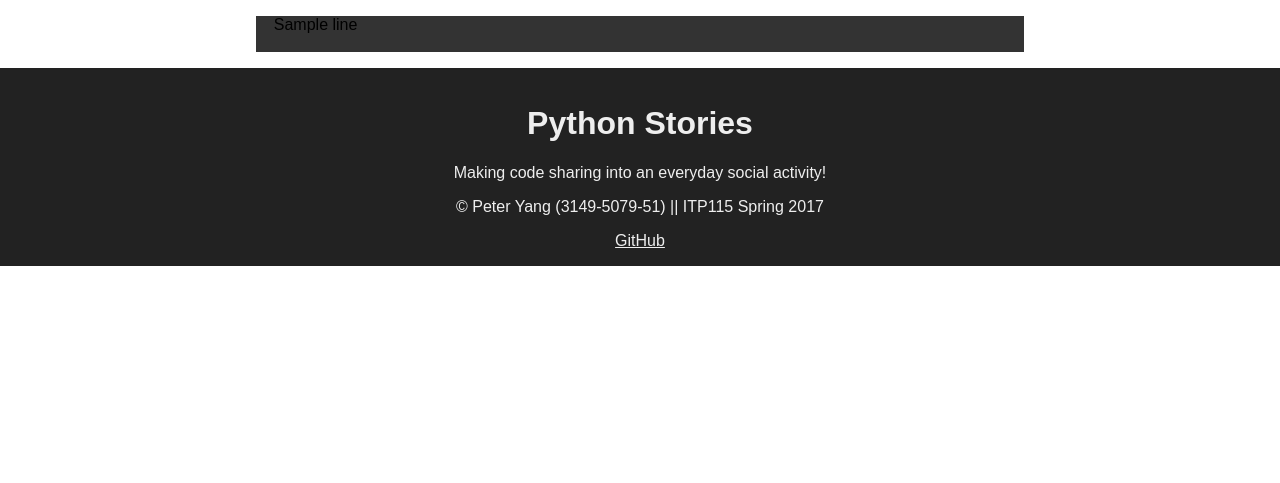
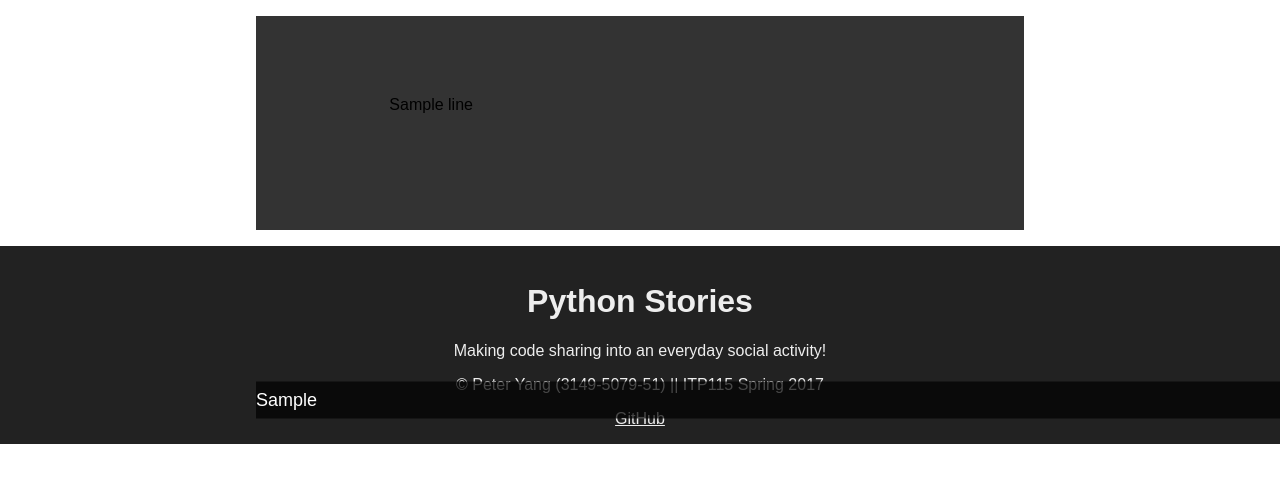
Before and after one commit to PeterYang1625/PyStories, a Flask app: template templates/stories_components.html in a window 1280 px wide; the page is wider, and only the part inside the window is pictured. Shown: the top 483 px of that part. Run offline with Flask 2, Linux system fonts and the light colour scheme; the template is opened without the code that fills it: most values are stand-ins (such as "Sample title", 1, 10 or a date in 2020); parts of the project's set-up code (start-up, migrations or seed data) failed here and were passed over; some libraries are stand-ins or nearby versions.

Commit message:
Second commit

```diff
--- a/main.py
+++ b/main.py
@@ -10,15 +10,31 @@
 
 @app.route("/feed", methods=["GET", "POST"])
 def userFeed():
+    # Post UID of the feed we want to view
     if request.method == "POST":
-        linesOfCode = []
-        with open("userdata/peter/A3.py", "r") as file:
-            for line in file:
-                line = line.rstrip()
-                linesOfCode.append(line)
-        return render_template("stories_components.html", code=linesOfCode)
+        userID = int(request.form.get("uid"))
+        # Yes this is our stand in for not having SQL
+        from UserList import UserList
+        # Get the appropriate UserByID and then get that storyList
+        targetUser = UserList.getUserByID(userID)
+        storyList = []
+        if not targetUser:
+            print(userID)
+            print("Debug: POSTed user id does not exist")
+        else:
+            storyList = targetUser.getStoryList()
+
+        return render_template(
+            "stories_components.html",
+            storyList=storyList,
+            username=targetUser.getName()
+        )
     else:
-        pass
+        # Else this is a GET request. Under normal circumstances, coming to
+        # feed should be from posting the UID in order to fetch and appropriate
+        # stories feed; however directly navigating to this link without POST
+        # data would yield nothing, so print a 404 page
+        return render_template("404.html")
 
 @app.route("/peter")
 def userPage():
--- a/static/styles/style.css
+++ b/static/styles/style.css
@@ -38,7 +38,6 @@
     cursor: pointer;
 }
 
-
 .menu-item a {
     color: #222;
 }
@@ -66,6 +65,23 @@
     white-space: nowrap;
     text-overflow: ellipsis;
     overflow: hidden;
+}
+
+.caption {
+    position: absolute;
+    top: 50%;
+    transform: translateY(-50%);
+    background-color: rgba(0, 0, 0, .7);
+    color: white;
+    width: 100%;
+    padding: 0.5rem 0;
+    font-size: large;
+}
+
+pre {
+    display: inline;
+    padding: 5rem;
+    max-width: 100vw;
 }
 
 pre.prettyprint {
--- a/templates/menu_components.html
+++ b/templates/menu_components.html
@@ -2,9 +2,9 @@
 
 {% block menuItems %}
 {% for user in users %}
-<form action="feed" method="POST" id="{{user.getUID}}" class="menu-item">
-    <input type="hidden" name="uid" value="{{user.getUID}}">
-    <div onclick="document.getElementById('{{user.getUID}}').submit()">
+<form action="feed" method="POST" id="{{user.getUID()}}" class="menu-item">
+    <input type="hidden" name="uid" value="{{user.getUID()}}">
+    <div onclick="document.getElementById('{{user.getUID()}}').submit()">
         <div class="profile-picture">
             <img src="{{user.getImage()}}">
         </div>
--- a/templates/stories_components.html
+++ b/templates/stories_components.html
@@ -1,8 +1,19 @@
 {% extends "stories.html" %}
 
 {% block story %}
-<pre class="prettyprint">
-    {% for line in code %}{{line}}
+
+{% if storyList|length > 0 %}
+    {% for story in storyList %}
+        {% if story.getCaption() != "" %}
+            <div class="caption">{{story.getCaption()}}</div>
+        {% endif %}
+        <pre class="prettyprint">
+            {% for line in story.getCodeList() %}{{line}}
+            {% endfor %}
+        </pre>
     {% endfor %}
-</pre>
+{% else %}
+    <p>{{username}} has no stories!</p>
+{% endif %}
+
 {% endblock %}
```
Also changed, not shown: Story.py (+14 -2 lines), UserList.py (+3 -4 lines), templates/404.html (added, +10 -0 lines).
